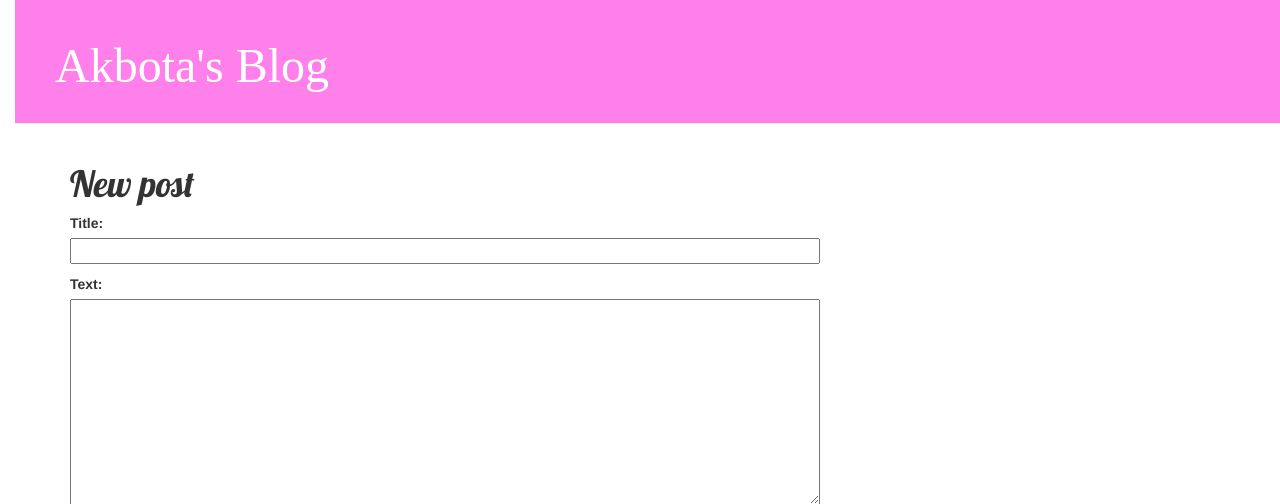
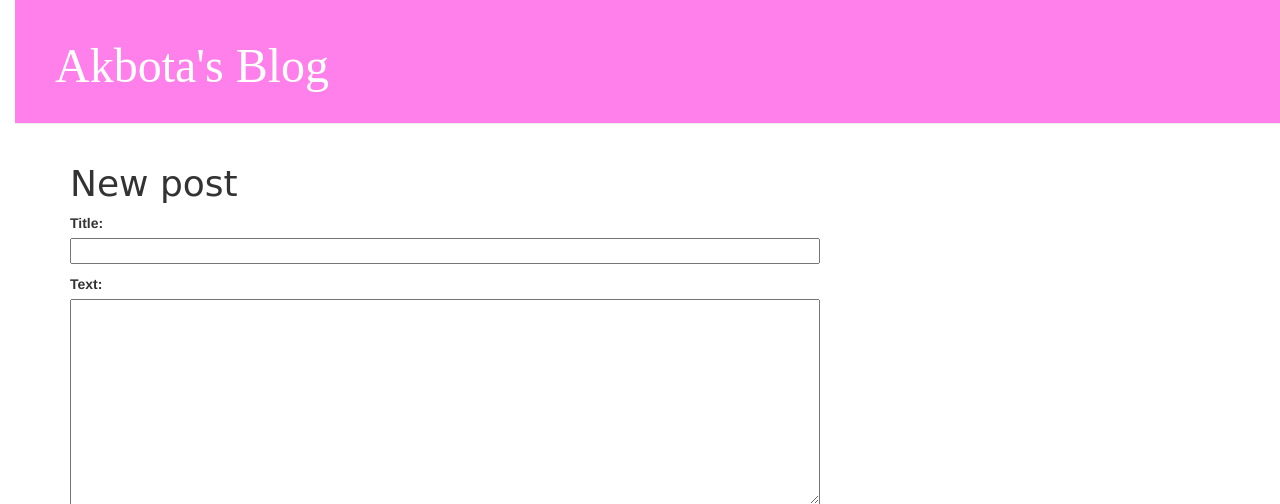
Before and after one commit to akbota01/my-first-blog, a Django app: page /post/new/ in a window 1280 px wide. Shown: the top 504 px of the page. Run offline with Django 3.2, Linux system fonts and the light colour scheme; some libraries are stand-ins or nearby versions.

Commit message:
Some new changes

```diff
--- a/blog/static/css/blog.css
+++ b/blog/static/css/blog.css
@@ -23,7 +23,7 @@ body {
 }
 
 h1, h2, h3, h4 {
-    font-family: 'Lobster', cursive;
+    font-family: 'Xanh Mono', cursive;
 }
 
 .date {
@@ -43,6 +43,7 @@ h1, h2, h3, h4 {
     float: right;
     font-size: 26pt;
     margin-right: 20px;
+
 }
 
 .post {
--- a/blog/templates/blog/base.html
+++ b/blog/templates/blog/base.html
@@ -11,7 +11,6 @@
     <div class="page-header">
 
         <h1><a href="/">Akbota's Blog</a></h1>
-
         {% if user.is_authenticated %}
         <a href="{% url 'post_new' %}" class="top-menu"><span class="glyphicon glyphicon-plus"></span></a>
         {% endif %}
```
